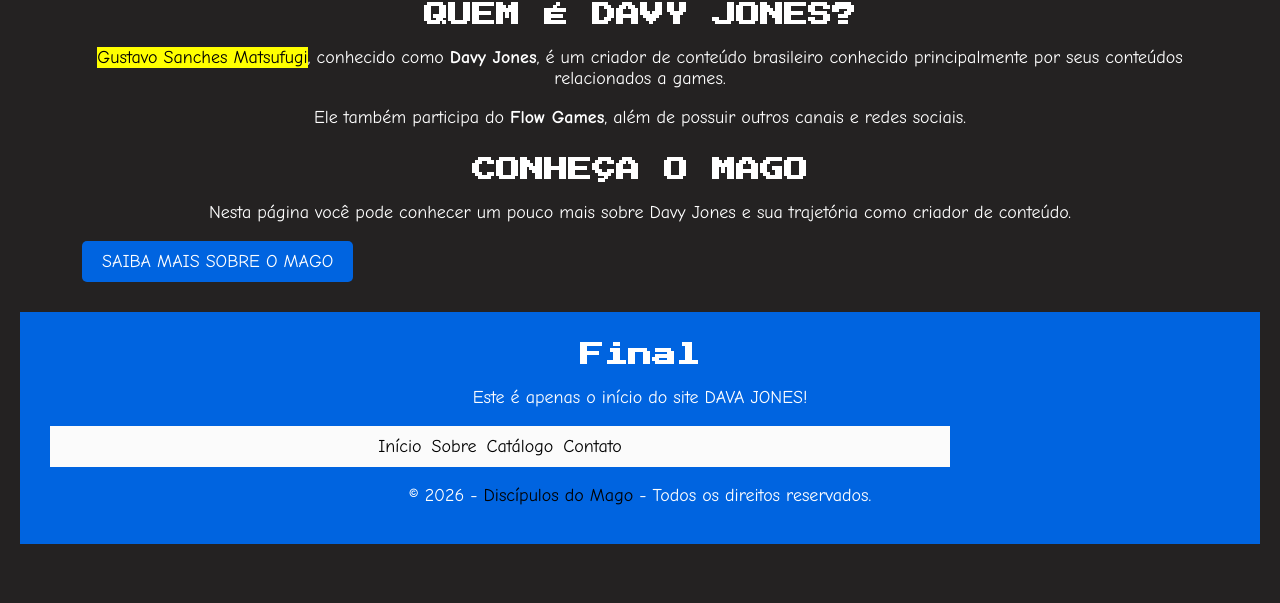
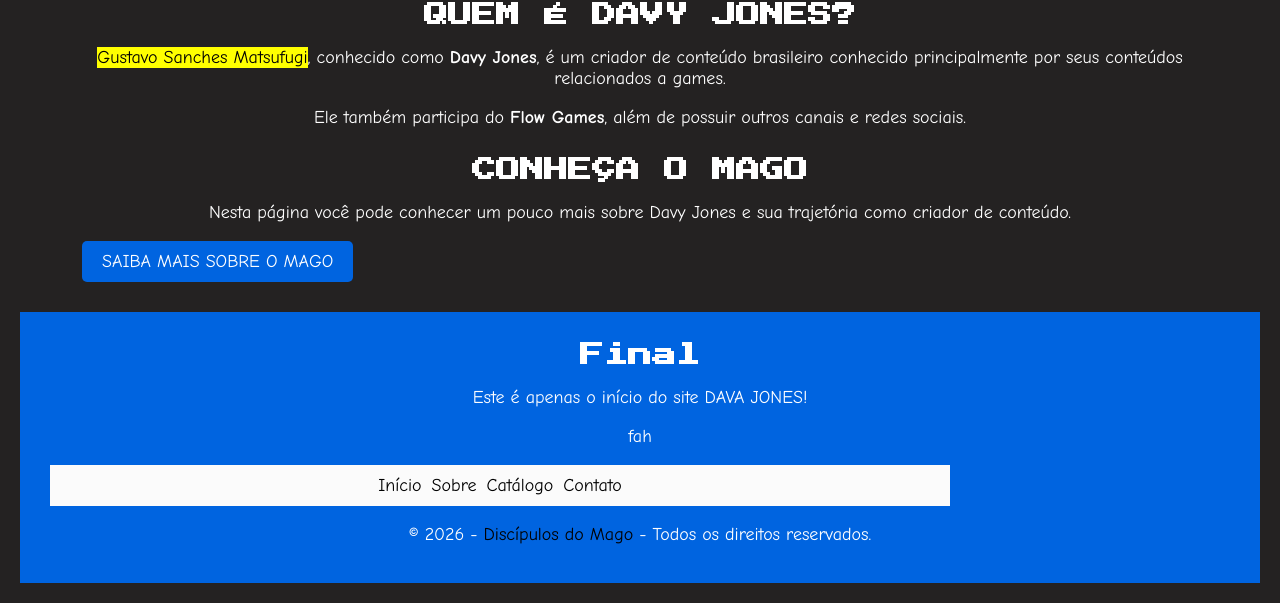
Before and after one commit to iagobodner5-design/magojones, a plain HTML site: page Index.html in a window 1280 px wide. Shown: the part 810-1413 px from the top of the page. Before the commit the page ends 1374 px from the top, so only its background shows below. Drawn offline with Linux system fonts and the light colour scheme.

Commit message:
fix: Index to index

```diff
--- a/Index.html
+++ b/Index.html
@@ -29,6 +29,7 @@
     <header id="Inicio">
 
         <div class="cabecalho-logo">
+
 
             <img class="LOGO"
                 src="images/GPRJ.jpg"
@@ -112,7 +113,7 @@
     <footer id="FINAL">
             <h2>Final</h2>
             <p>Este é apenas o início do site DAVA JONES!</p>
-
+            <p>fah</p>
             <nav class="linksfinais">
 
             <a href="#cabecalho">Início</a>
```
